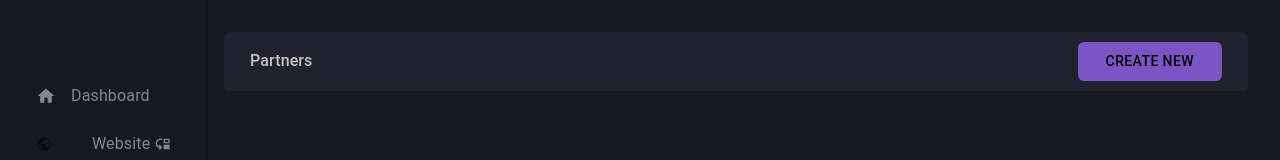
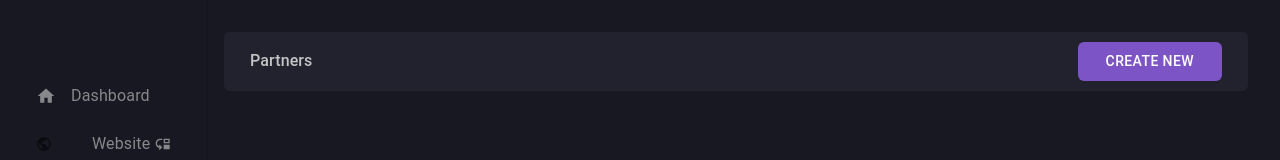
Before and after one commit to talha7t/mou-fit-admin, a Next.js app: page /partners in a window 1280 px wide. Shown: the top 160 px of the page. Built offline with nearby package versions, Linux system fonts and the light colour scheme.

Commit message:
style fixes

```diff
--- a/components/Sections/SharedSections/TitleAndBtnRow.jsx
+++ b/components/Sections/SharedSections/TitleAndBtnRow.jsx
@@ -84,6 +84,7 @@ const TitleAndBtnRow = ({ data, styles, useFormPropObj }) => {
                     styles={{
                         padding: styles?.padding ?? '0.5em 2em',
                         hvrPadding: styles?.hvrPadding ?? '0.6em 2em',
+                        color: '#fff'
                     }}
                 />
             </div>
--- a/components/Widgets/SharedWidgets/Buttons/ButtonComp.jsx
+++ b/components/Widgets/SharedWidgets/Buttons/ButtonComp.jsx
@@ -17,6 +17,7 @@ const ButtonComp = ({ data, styles }) => {
                     opacity: data?.isDisabled ? '0.60' : '1',
                     padding: styles?.padding ?? "0.6em",
                     width: styles?.width ,
+                    marginLeft: '2rem',
                     "&:hover": {
                         color: styles?.hoverClr ?? 'white',
                         backgroundColor: styles?.hoverBg ?? "#7D54C5",
```
